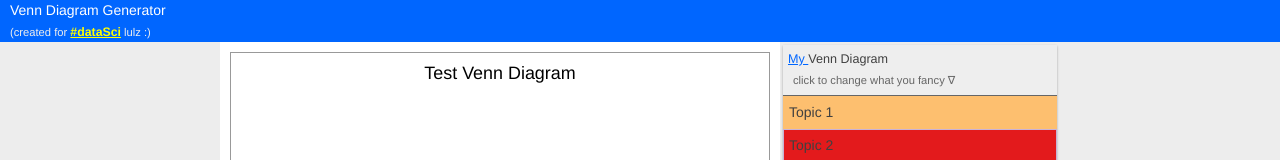
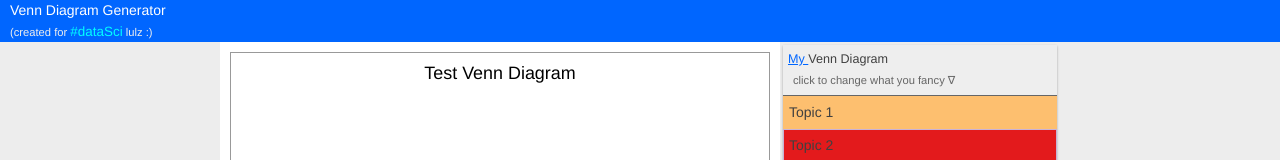
Before and after one commit to RandomFractals/venn-diagram-generator, an Angular app: page / in a window 1280 px wide. Shown: the top 160 px of the page. Built offline with nearby package versions, Linux system fonts and the light colour scheme.

Commit message:
changed #dataSci link to neon :)

```diff
--- a/src/app/app-header/app-header.component.css
+++ b/src/app/app-header/app-header.component.css
@@ -22,7 +22,8 @@ h1, .app-title {
 }
 
 .app-tip > a {
-	color: #ffff00;
-	font-size: 1.1em;
-  font-weight: bold;
+	color: #00ffff;
+	font-size: 1.2em;
+  font-weight: normal;
+  text-decoration: none;
 }
```
